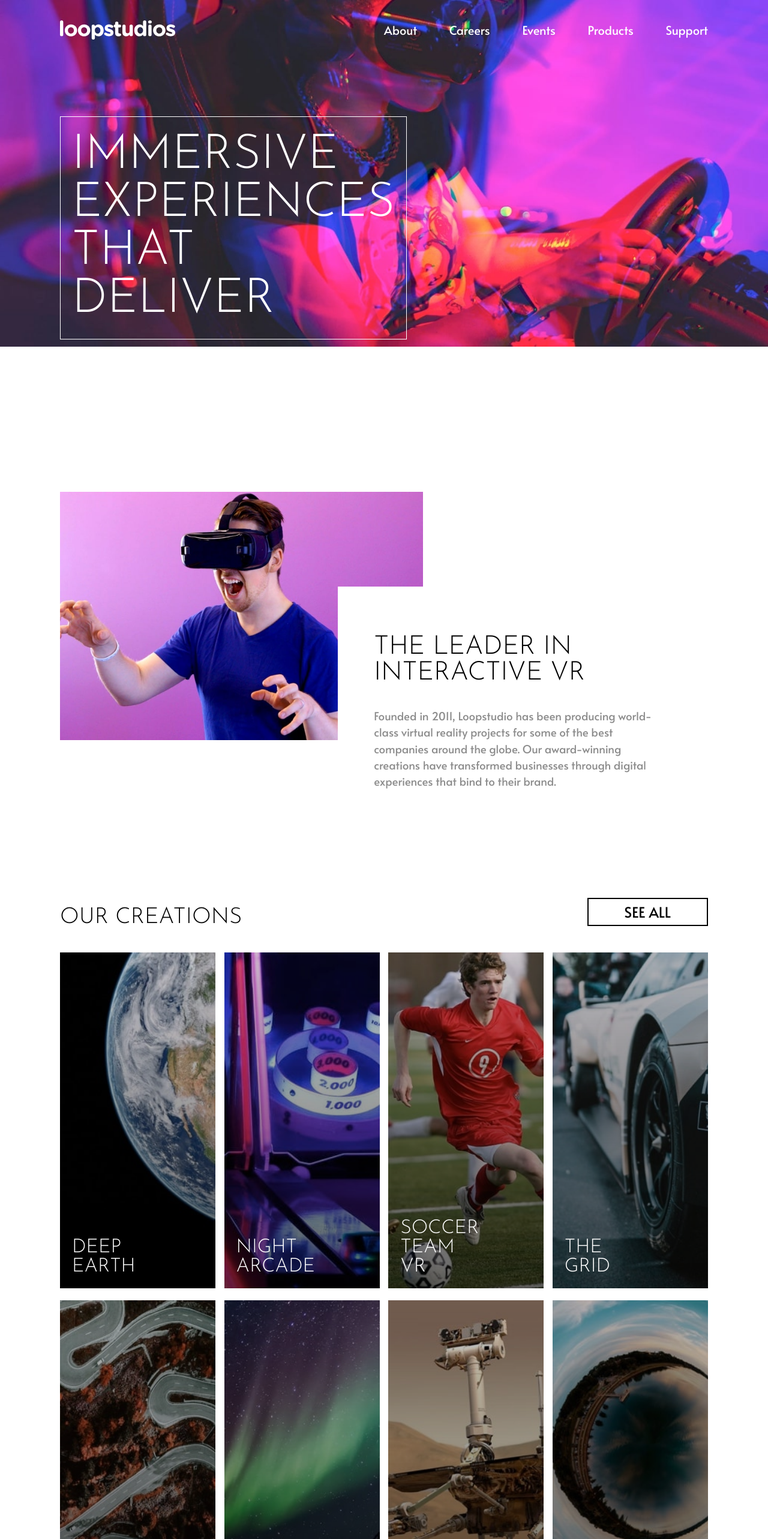
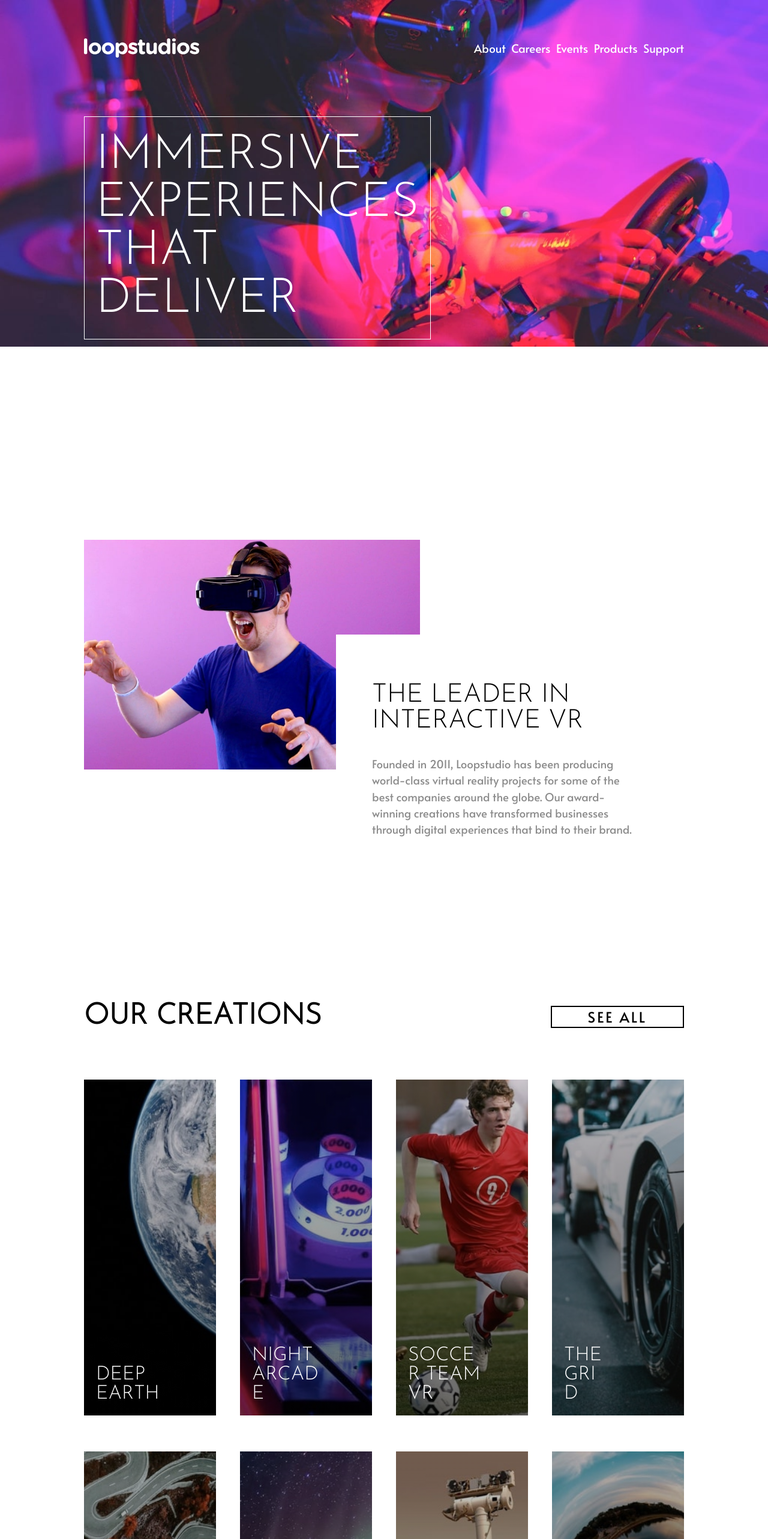
Before and after one commit to chrisHebs23/loopstudios-landing-page, a React (Create React App) app: page / in a window 1280 px wide. Shown: the top 2566 px of the page at 60% size. Built offline with nearby package versions, Linux system fonts and the light colour scheme.

Commit message:
finished project

```diff
--- /dev/null
+++ b/src/App.css
@@ -0,0 +1,33 @@
+.hover-effect {
+  position: relative;
+  z-index: 1;
+  cursor: pointer;
+}
+
+.hover-effect:hover::before {
+  content: "";
+  position: absolute;
+  z-index: 10;
+  bottom: -7px;
+  height: 15px;
+  width: 50%;
+  left: 25%;
+  border-bottom: 2px solid #fff;
+}
+
+.hover-effect-svg {
+  position: relative;
+  z-index: 1;
+  cursor: pointer;
+}
+
+.hover-effect-svg:hover::before {
+  content: "";
+  position: absolute;
+  z-index: 10;
+  bottom: -10px;
+  height: 15px;
+  width: 100%;
+
+  border-bottom: 2px solid #fff;
+}
--- a/src/App.js
+++ b/src/App.js
@@ -1,5 +1,6 @@
 import React, { lazy, Suspense } from "react";
 import Footer from "./Footer/Footer";
+import "./App.css";
 
 const Header = lazy(() => import("./Header/Header"));
 const HomePage = lazy(() => import("./pages/HomePages/HomePage"));
--- a/src/Footer/Footer.css
+++ b/src/Footer/Footer.css
@@ -5,6 +5,7 @@
   justify-content: center;
   flex-direction: column;
   align-items: center;
+  color: white;
 }
 .footer-container svg {
   margin-bottom: 20px;
@@ -13,7 +14,7 @@
 .footer-container li {
   text-transform: capitalize;
   font-size: 1.2rem;
-  margin: 20px 0px;
+  margin: 15px 0px;
   text-align: center;
 }
 
@@ -21,6 +22,20 @@
   display: flex;
   justify-content: center;
   width: 100%;
+  flex-direction: column;
+  align-items: center;
+}
+
+.logo-tabs {
+  display: flex;
+  flex-direction: column;
+  height: 50vh;
+}
+.tabs-container {
+  display: flex;
+  flex-direction: column;
+  height: 85%;
+  justify-content: space-between;
 }
 
 .social-icons {
@@ -31,3 +46,48 @@
   justify-content: space-evenly;
   margin-top: 40px;
 }
+
+.social-and-rights p {
+  color: hsl(0, 0%, 55%);
+  font-family: "Alata", sans-serif;
+  font-size: 0.9rem;
+}
+
+@media only screen and (min-width: 1000px) {
+  .footer-container {
+    flex-direction: row;
+    justify-content: space-between;
+    padding: 50px 100px;
+    align-items: center;
+  }
+
+  .logo-tabs {
+    height: auto;
+    width: 35%;
+  }
+
+  .logo-tabs svg {
+    margin-bottom: 30px;
+  }
+
+  .tabs-container {
+    flex-direction: row;
+  }
+  .social-and-rights {
+    width: 30%;
+    justify-content: flex-end;
+    align-items: flex-end;
+  }
+  .social-icons {
+    width: 40%;
+    height: 10%;
+    align-items: flex-end;
+    justify-content: space-between;
+    margin-top: 0px;
+    margin-bottom: 30px;
+  }
+  .social-icons svg {
+    transform: scale(1.3);
+    margin-bottom: 0px;
+  }
+}
--- a/src/Header/Header.js
+++ b/src/Header/Header.js
@@ -73,7 +73,7 @@ const Header = () => {
             }
           >
             {tabs.map((tab) => {
-              return <li>{tab}</li>;
+              return <li className="hover-effect">{tab}</li>;
             })}
           </div>
         </nav>
--- a/src/Header/components/Header.css
+++ b/src/Header/components/Header.css
@@ -60,7 +60,7 @@ li {
   justify-content: space-between;
 }
 .nav-laptop {
-  width: 50%;
+  width: 35%;
   display: flex;
 }
 .nav-laptop-con {
@@ -74,12 +74,13 @@ li {
 
 @media only screen and (min-width: 1000px) {
   .header-container {
-    margin: 30px 100px;
+    margin: 0px 140px;
     justify-content: baseline;
+    padding-top: 60px;
   }
 
   li {
-    font-size: 20px;
+    font-size: 1.2rem;
     font-weight: 400;
     text-transform: capitalize;
   }
--- a/src/pages/HomePages/components/CreationsSection.js
+++ b/src/pages/HomePages/components/CreationsSection.js
@@ -4,7 +4,10 @@ import { creations } from "./creationsData";
 const CreationsSection = () => {
   return (
     <div className="creations">
-      <h2>Our Creations</h2>
+      <div className="title-button">
+        <h2>Our Creations</h2>
+        <button className="see-all-button">See All</button>
+      </div>
 
       <div className="creations-container">
         {creations.map((data) => (
@@ -17,7 +20,6 @@ const CreationsSection = () => {
           </div>
         ))}
       </div>
-      <button className="see-all-button">See All</button>
     </div>
   );
 };
--- a/src/pages/HomePages/components/Home.css
+++ b/src/pages/HomePages/components/Home.css
@@ -74,6 +74,7 @@
   flex-direction: column;
   justify-content: center;
   align-items: center;
+  margin-bottom: 190px;
 }
 
 .creations h2 {
@@ -81,7 +82,8 @@
   font-family: "Josefin Sans", sans-serif;
   text-transform: uppercase;
   font-size: 2.3rem;
-  margin-bottom: 40px;
+  margin: 0px;
+  padding: 5px 0px;
 }
 
 .creations-container {
@@ -161,13 +163,16 @@
 .see-all-button {
   background-color: transparent;
   border: black 2px solid;
-  font-family: "Josefin Sans", sans-serif;
   font-size: 1.2rem;
-  padding: 2px 20px;
+  padding: 10px 20px;
   font-family: "Alata", sans-serif;
   text-transform: uppercase;
   font-weight: 300;
   width: 50%;
+  letter-spacing: 3px;
+  position: absolute;
+  bottom: -90px;
+  left: 25%;
 }
 
 @media only screen and (min-width: 1000px) {
@@ -185,7 +190,7 @@
     align-items: center;
     width: 45%;
     border: 1px white solid;
-    margin: 0px 100px;
+    margin: 0px 140px;
   }
 
   .hero-text h1 {
@@ -196,7 +201,7 @@
   .containers {
     flex-direction: row;
     justify-content: baseline;
-    margin: 60px 100px;
+    margin: 140px;
     height: auto;
     position: relative;
   }
@@ -219,9 +224,10 @@
     padding: 60px 60px;
   }
   .creations {
-    margin: 20px 100px;
+    margin: 30px 140px;
     position: relative;
     display: inline-block;
+    margin-bottom: 120px;
   }
 
   .creations-container {
@@ -234,14 +240,37 @@
   }
 
   .creation-bg {
-    width: 24%;
+    width: 22%;
     margin: 0;
-    margin-bottom: 20px;
+    margin-bottom: 60px;
     height: 70vh;
     background-size: cover !important;
     background-repeat: no-repeat;
     display: flex;
     align-items: flex-end;
+    position: relative;
+  }
+
+  .creation-bg::after {
+    content: "\a";
+    position: absolute;
+    width: 100%;
+    height: 100%;
+    background: rgba(255, 255, 255, 0.6);
+    opacity: 0;
+    transition: all 1s;
+    -webkit-transition: all 1s;
+  }
+
+  .creation-bg:hover::after {
+    opacity: 1;
+  }
+
+  .creation-bg:hover h3 {
+    transition: all 1s;
+    -webkit-transition: all 1s;
+    z-index: 10;
+    color: hsl(0, 0%, 0%) !important;
   }
 
   .creation-bg h3 {
@@ -249,7 +278,6 @@
     height: auto;
     line-height: 2rem;
     font-size: 2rem;
-    color: white;
     text-transform: uppercase;
     font-family: "Josefin Sans", sans-serif;
     font-weight: 100;
@@ -311,11 +339,28 @@
   }
 
   .see-all-button {
-    position: absolute;
-    top: 17px;
-    right: 0;
     font-size: 1.5rem;
+    position: inherit;
+    padding: 0px 60px;
     width: auto;
-    padding: 5px 60px;
+  }
+  .see-all-button:hover {
+    background-color: black;
+    color: white;
+  }
+
+  .title-button {
+    display: flex;
+    justify-content: space-between;
+    align-items: center;
+    padding: 20px 0px;
+    margin-bottom: 60px;
+    height: 50px;
+    width: 100%;
+  }
+
+  .title-button h2 {
+    font-size: 3rem;
+    font-weight: 700;
   }
 }
```
Also changed, not shown: src/Footer/Footer.js (+16 -5 lines), 1 other file (tests, documents, lock files or other folders).
